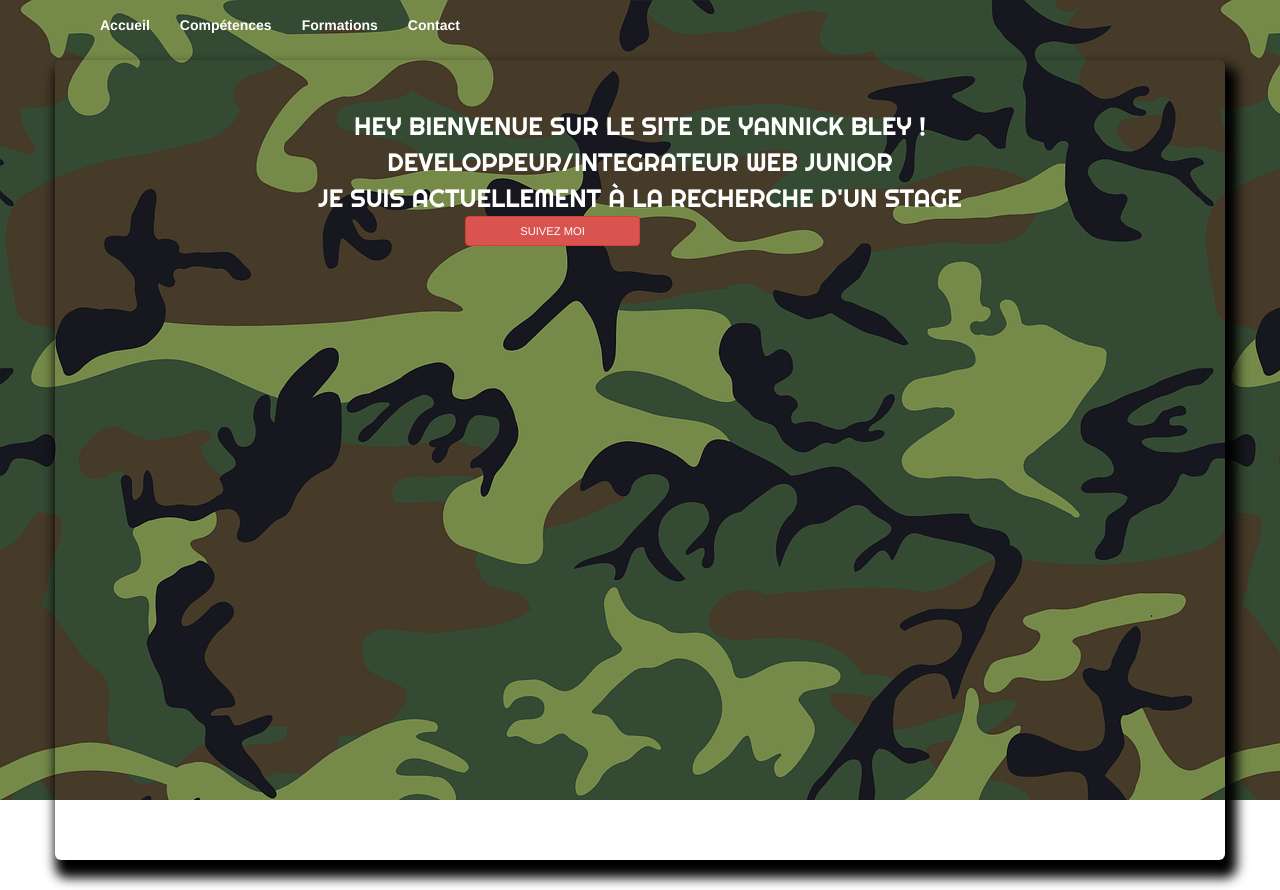
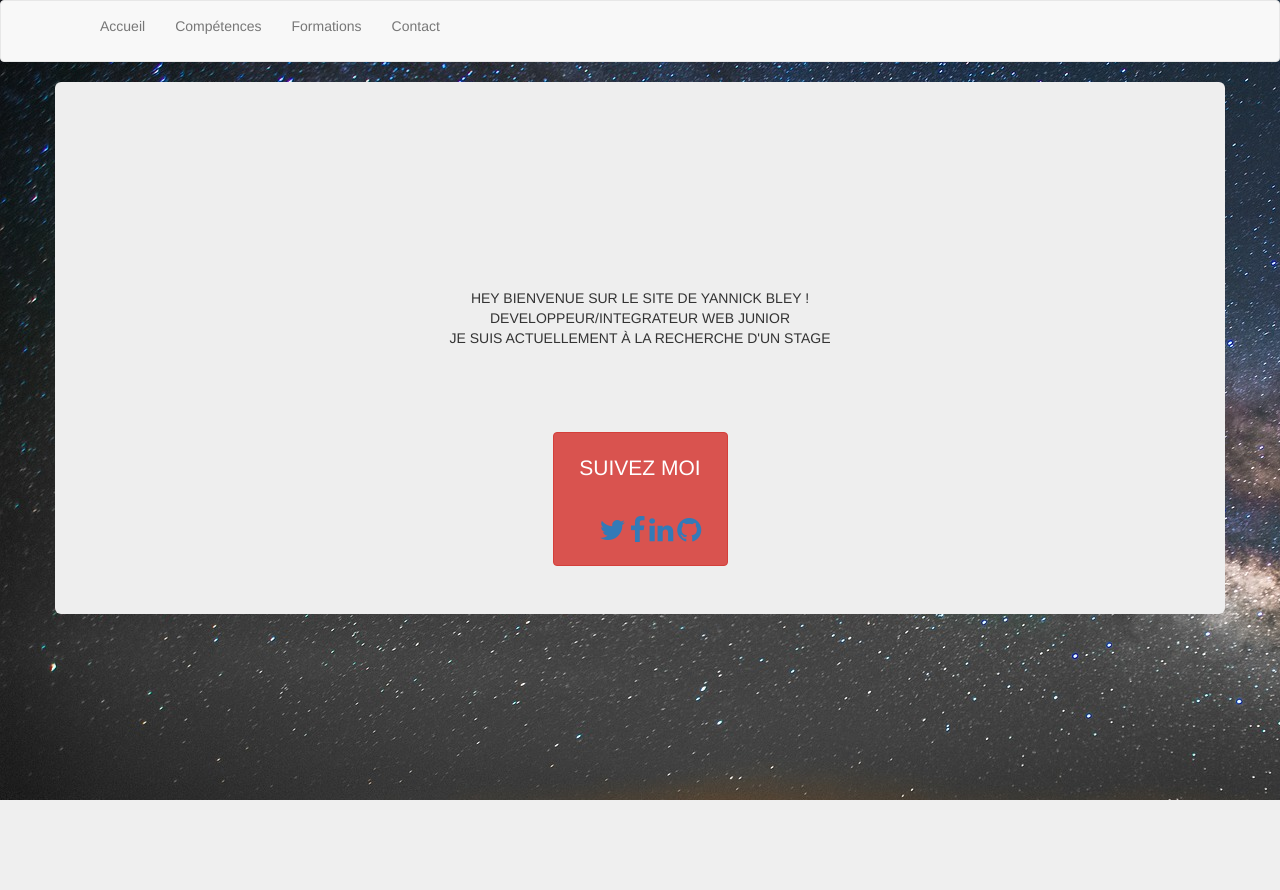
Before and after one commit to jeuneyannick/jeuneyannickbley_SITECV, a PHP site: page /index_bootstrap.php in a window 1280 px wide. After the commit the page ends 800 px from the top, so only its background shows below. Run offline with PHP 8.4, Linux system fonts and the light colour scheme; data that the repository does not hold is empty; some libraries are stand-ins or nearby versions.

Commit message:
commit front again and again and again

```diff
--- a/css/style_front.css
+++ b/css/style_front.css
@@ -1,90 +1,20 @@
-body
-{
-    margin:0 auto;
+body{
+    background-image:url(../img/canyon.jpg);
 }
- .container-fluid
- {
-     background:white;
- }
-   .navbar-default
-  {
-    background-color:transparent;
-    margin:0;
-    border:none;
 
-  }
-  .navbar-default li:hover
-  {
-      background:peachpuff;
-      z-index:2;
-      transition:1s;
-  }
-    .navbar-nav p
-    {
-      color:white;
-      font-size:1em;
-      font-weight:bold;
-    }
-/*.container-fluid
-{
-    background:peachpuff;
-
-}*/
- .mastehead
- {
-    background-image:url("../img/camo.png");
-    width: 100%;
-    height:100vh;
- }
-  .container-jumbotron
-  {
-      padding-top:9px;
-  }
-   .jumbotron
-   {
-     background-color:transparent;
-     color:white;
-     height:100vh;
-     box-shadow:6px 12px 12px 6px black;
-   }
-
-     .jumbotron div:not(.btn-danger)
-     {
-      box-sizing: border-box;
-      opacity: initial;
-      font-size: 1.8em;
-      text-align: center;
-      font-family:Righteous;
-     }
-      .btn-danger{
-          text-align:center;
-          font-size:0.8em;
-          box-sizing:border-box;
-      }
-       .jumbotron a
-       {
-         margin-left: 9px;
-         font-family:Righteous;
-       }
-      .panel-default
-      {
-          background:darkolivegreen;
-          color:peachpuff;
-          font-size:1em;
-          font-family:Righteous;
-          padding:2% 6%;
-          border:none;
-      }
-      .panel-default:hover
-      {
-          background:moccasin;
-          color:indianred;
-          transition:1s;
-
-      }
-        .panel-heading
-        {
-            background:lightseagreen;
-            border-radius:3px;
-            text-align:center;
-        }
+.contains{
+    height:75%;
+}
+.jumbotron{
+    height:100%;
+}
+.intro{
+    margin-top:15%;
+}
+.btn{
+    margin-top:8%;
+    padding:20px 20px;
+}
+.socialnetwork{
+    margin-top:14%;
+}
--- a/index_bootstrap.php
+++ b/index_bootstrap.php
@@ -34,45 +34,56 @@ $affiche_competences = $req-> fetchAll(PDO::FETCH_ASSOC);
 <html lang="fr">
 
 <head>
-    <meta charset="utf-8">
+    <meta charset="UTF-8">
     <meta name="viewport" content="width=device-width, initial-scale=1">
     <meta name="description" content="">
     <meta name="author" content="">
     <link rel="stylesheet" href="admin/css/bootstrap.min.css">
     <link rel="stylesheet" href="css/style_front.css">
-    <link rel="stylesheet" href="../font-awesome/font-awesome.min.css">
+    <link rel="stylesheet" href="font-awesome/css/font-awesome.min.css">
     <link href="https://fonts.googleapis.com/css?family=Righteous" rel="stylesheet">
     <title>Site cv Yannick Bley</title>
 </head>
+
 <body>
-    <section class="mastehead col-lg-12">
+    <header>
         <nav class="navbar navbar-default navbar fixed-top">
             <div class="container">
                 <div class=" text-center col-xs-12 col-md-6">
                     <ul class="nav navbar-nav">
-                        <li><a href="#index_bootstrap.php"><p>Accueil</p></a></li>
-                        <li><a href="competences"><p>Compétences</p></a></li>
+                        <li><a href="#mobilefirst.php"><p>Accueil</p></a></li>
+                        <li><a href="#competences"><p>Compétences</p></a></li>
                         <li><a href="#Formations"><p>Formations</p></a></li>
                         <li><a href="#Contact"><p>Contact</p></a></li>
                     </ul>
                 </div>
             </div>
         </nav>
-
-        <div class="container">
-            <div class="row">
-                <div class="jumbotron text-uppercase col-md-12 col-sm-8">
-                    <div class="intro"> Hey Bienvenue sur le site de Yannick Bley !</div>
-                    <div class="description">Developpeur/Integrateur Web Junior</div>
-                    <div class="search">Je suis actuellement à la recherche d'un stage</div>
-                    <div class="btn btn-danger col-md-2 col-md-offset-4 col-sm-2">
-                        Suivez moi
+    </header>
+    <div class="container contains">
+        <div class="row">
+            <div class="jumbotron text-uppercase text-center col-xs-12 col-md-12">
+                <div class="intro"> Hey Bienvenue sur le site de Yannick Bley !</div>
+                <div class="description">Developpeur/Integrateur Web Junior</div>
+                <div class="search">Je suis actuellement à la recherche d'un stage</div>
+                <div class=" btn btn-danger col-md-2 col-md-offset-5 col-xs-4 col-xs-offset-4">
+                    <p>Suivez moi</p>
+                    <div class="socialnetwork text-center col-md-6 col-md-offset-1 col-xs-5 col-sm-4">
+                        <a href="https://twitter.com/YannickBley"><i class="fa fa-twitter fa-2x " aria-hidden="true"></i></a>
+                        <a href="https://www.facebook.com/yannick.bley.50"><i class="fa fa-facebook fa-2x " aria-hidden="true"></i></a>
+                        <a href="https://fr.linkedin.com/in/yannick-bley-84b585145"><i class="fa fa-linkedin fa-2x " aria-hidden="true"></i></a>
+                        <a href="https://github.com/jeuneyannick"><i class="fa fa-github fa-2x" aria-hidden="true"></i></a>
                     </div>
                 </div>
             </div>
         </div>
     </div>
-</section>
+</body>
+
+
+
+
+<!-- </section>
 <!-- <section class="container">
 <div class="row">
 <div class="panel panel-default col-md-4">
@@ -126,7 +137,8 @@ echo $affiche_loisirs[$i]['loisir'].'</br>';
 </div>
 </div>
 </section> -->
-</section>
+
+
 
 <script src="https://ajax.googleapis.com/ajax/libs/jquery/1.12.4/jquery.min.js"></script>
 <script src="admin/js/bootstrap.min.js"></script>
```
Also changed, not shown: css/style_responsive.css (+59 -0 lines), mobilefirst.php (+17 -13 lines), img/sunrise.jpg (added).
